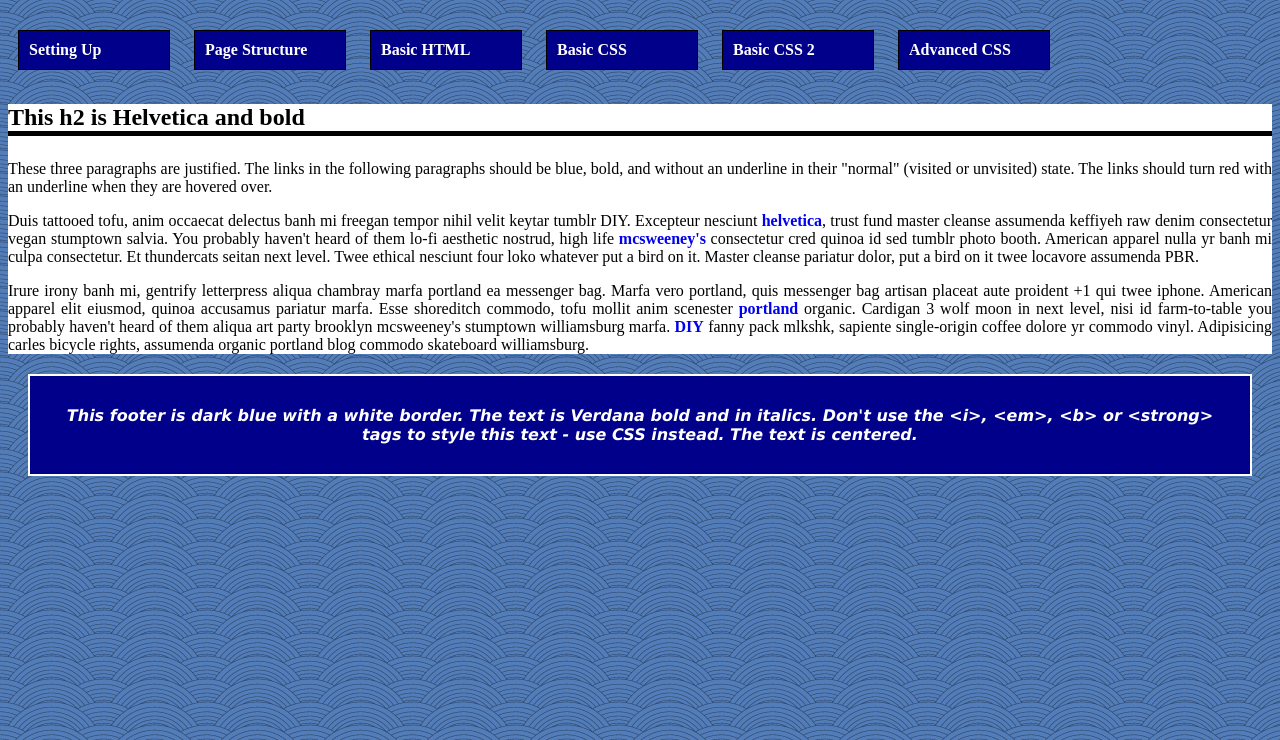
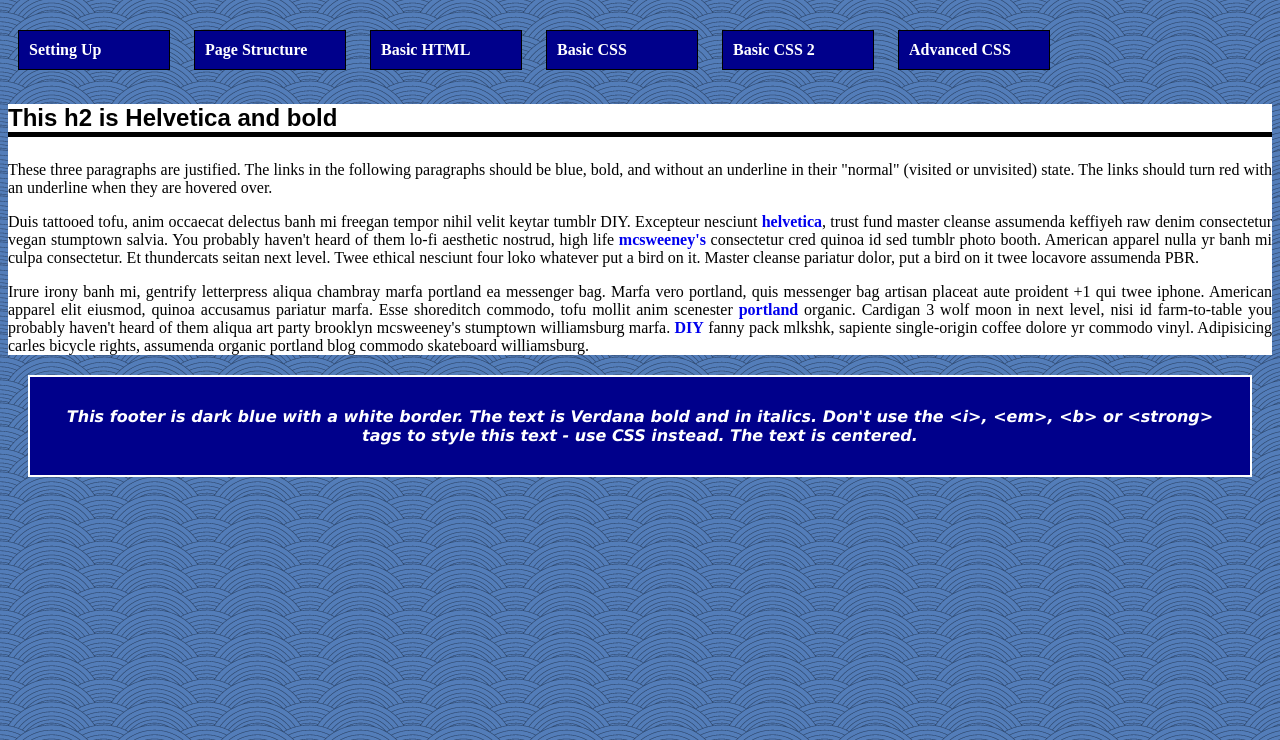
Before and after one commit to Roy-Dean/CTK301, a plain HTML site: page assignment5/assignment5.html in a window 1280 px wide. Shown: the part 60-800 px from the top of the page. Drawn offline with Linux system fonts and the light colour scheme.

Commit message:
Add files via upload

```diff
--- a/assignment5/assignment5.css
+++ b/assignment5/assignment5.css
@@ -76,3 +76,7 @@ a{
     text-decoration: underline;
 
   }
+
+  h2{
+    font-family: Arial, Helvetica, sans-serif;
+  }
```
